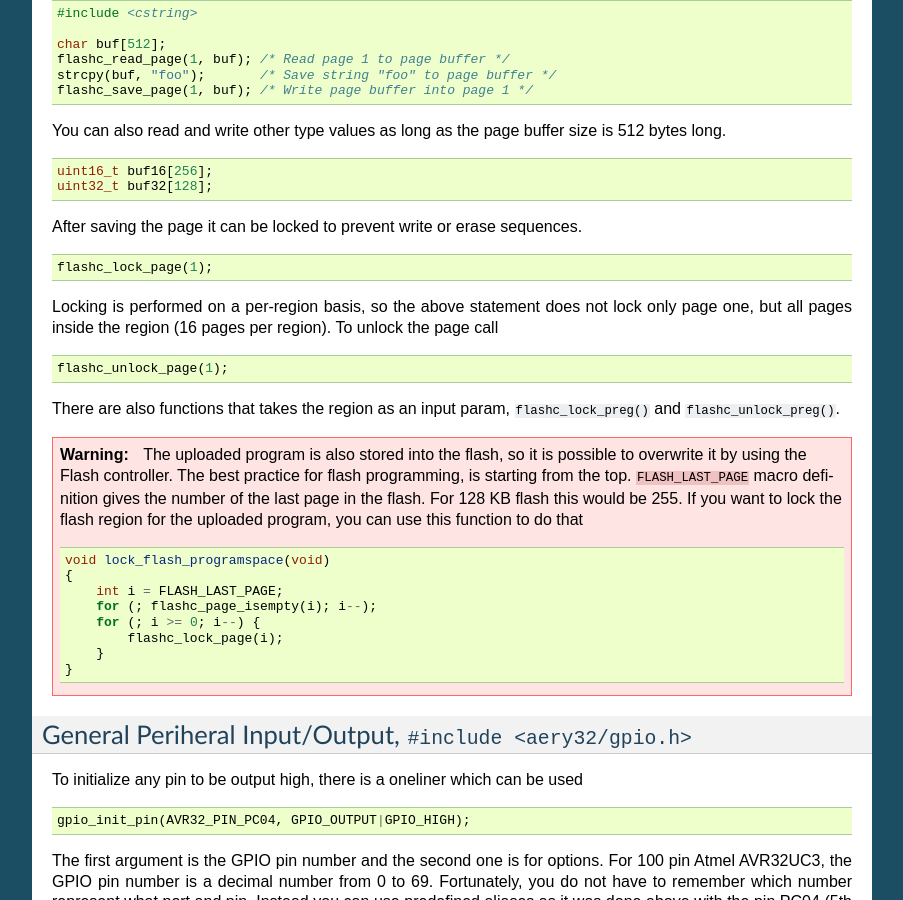
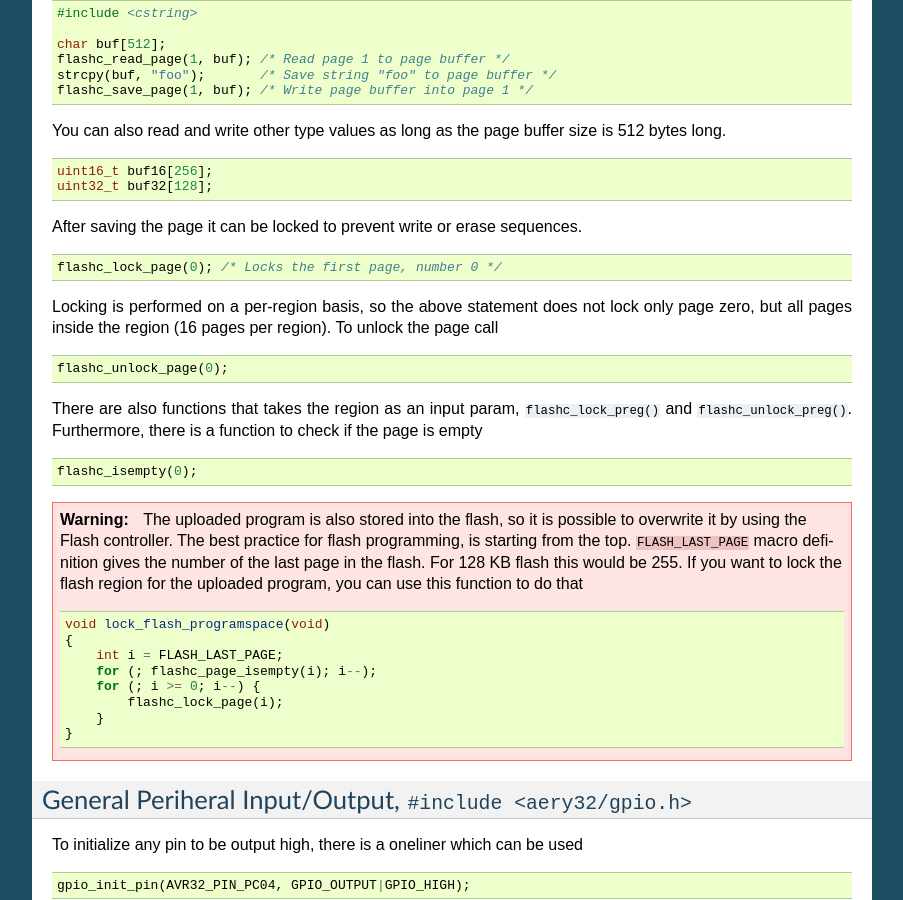
Before and after one commit to aery32/aery32-refguide, a Sphinx documentation site: the page built from source/module_functions.rst, in a window 1280 px wide and 900 px high, scrolled down 2997 px. Shown: the whole window, without its empty margins (198-1101 px from the left). Built offline with Sphinx 7.4.7, drawn with Linux system fonts in a browser that asks for light colours.

Commit message:
Forgot to mention about flashc_isempty()

```diff
--- a/source/module_functions.rst
+++ b/source/module_functions.rst
@@ -158,15 +158,19 @@ After saving the page it can be locked to prevent write or erase sequences.
 
 .. code-block:: c++
 
-    flashc_lock_page(1);
+    flashc_lock_page(0); /* Locks the first page, number 0 */
 
-Locking is performed on a per-region basis, so the above statement does not lock only page one, but all pages inside the region (16 pages per region). To unlock the page call
+Locking is performed on a per-region basis, so the above statement does not lock only page zero, but all pages inside the region (16 pages per region). To unlock the page call
 
 .. code-block:: c++
 
-    flashc_unlock_page(1);
+    flashc_unlock_page(0);
 
-There are also functions that takes the region as an input param, ``flashc_lock_preg()`` and ``flashc_unlock_preg()``.
+There are also functions that takes the region as an input param, ``flashc_lock_preg()`` and ``flashc_unlock_preg()``. Furthermore, there is a function to check if the page is empty
+
+.. code-block:: c++
+
+    flashc_isempty(0);
 
 .. warning::
 
```
